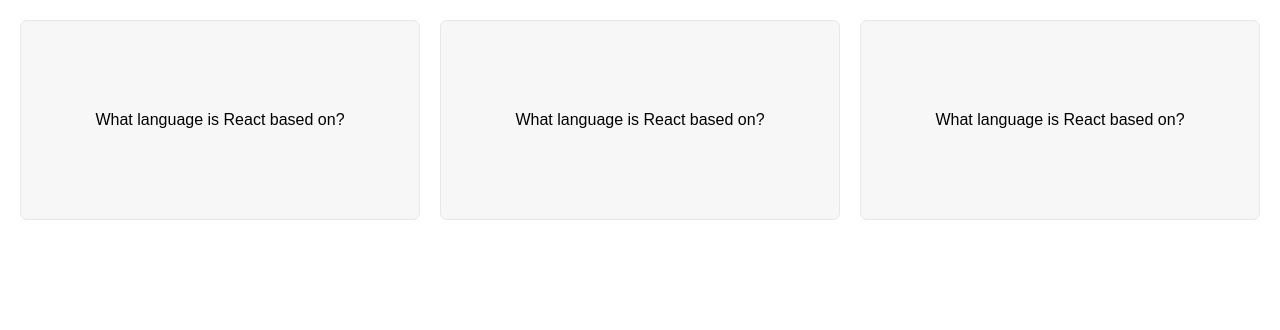
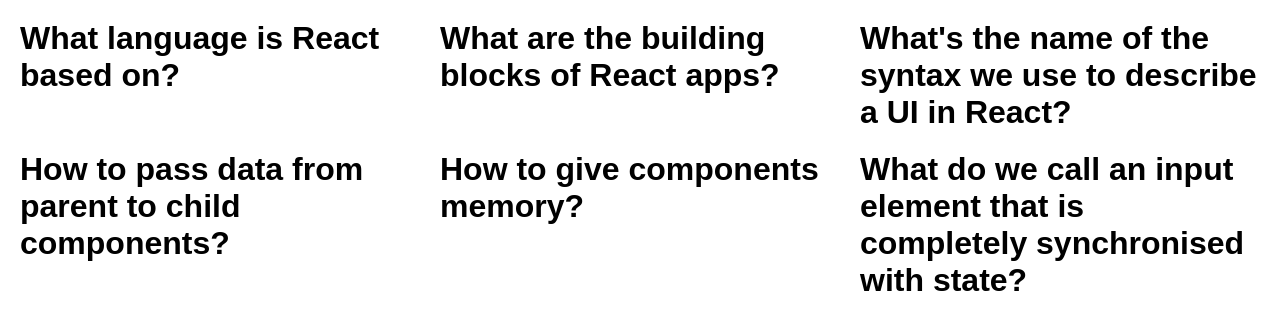
Before and after one commit to Marshal10/Flashcards-using-react, a React (Create React App) app: page / in a window 1280 px wide. Shown: the top 330 px of the page. Built offline with nearby package versions, Linux system fonts and the light colour scheme.

Commit message:
Card components

```diff
--- a/src/App.js
+++ b/src/App.js
@@ -43,15 +43,13 @@
 function FlashCards() {
   return (
     <div className="flashcards">
-      <div>
-        <p>What language is React based on?</p>
-      </div>
-      <div>
-        <p>What language is React based on?</p>
-      </div>
-      <div>
-        <p>What language is React based on?</p>
-      </div>
+      {questions.map((question) => (
+        <Card question={question} />
+      ))}
     </div>
   );
 }
+
+function Card({ question }) {
+  return <h1>{question.question}</h1>;
+}
```
